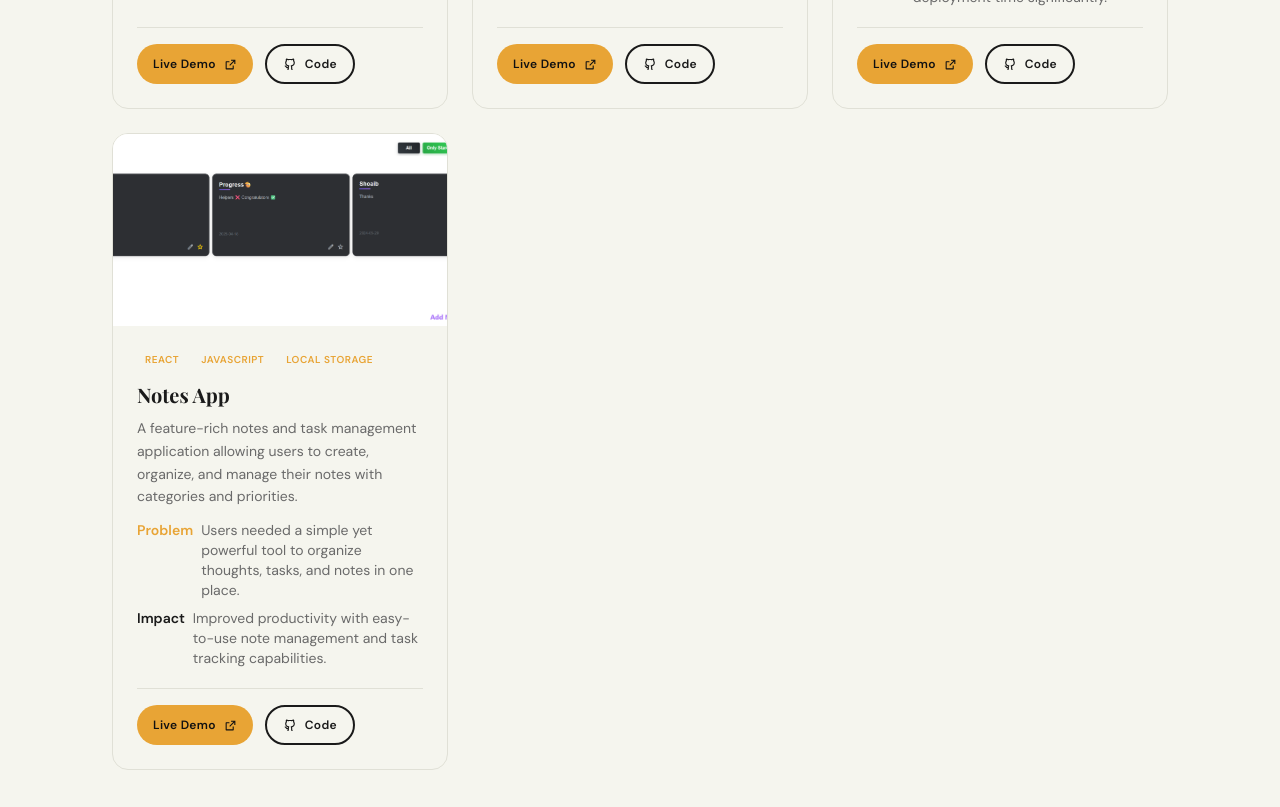
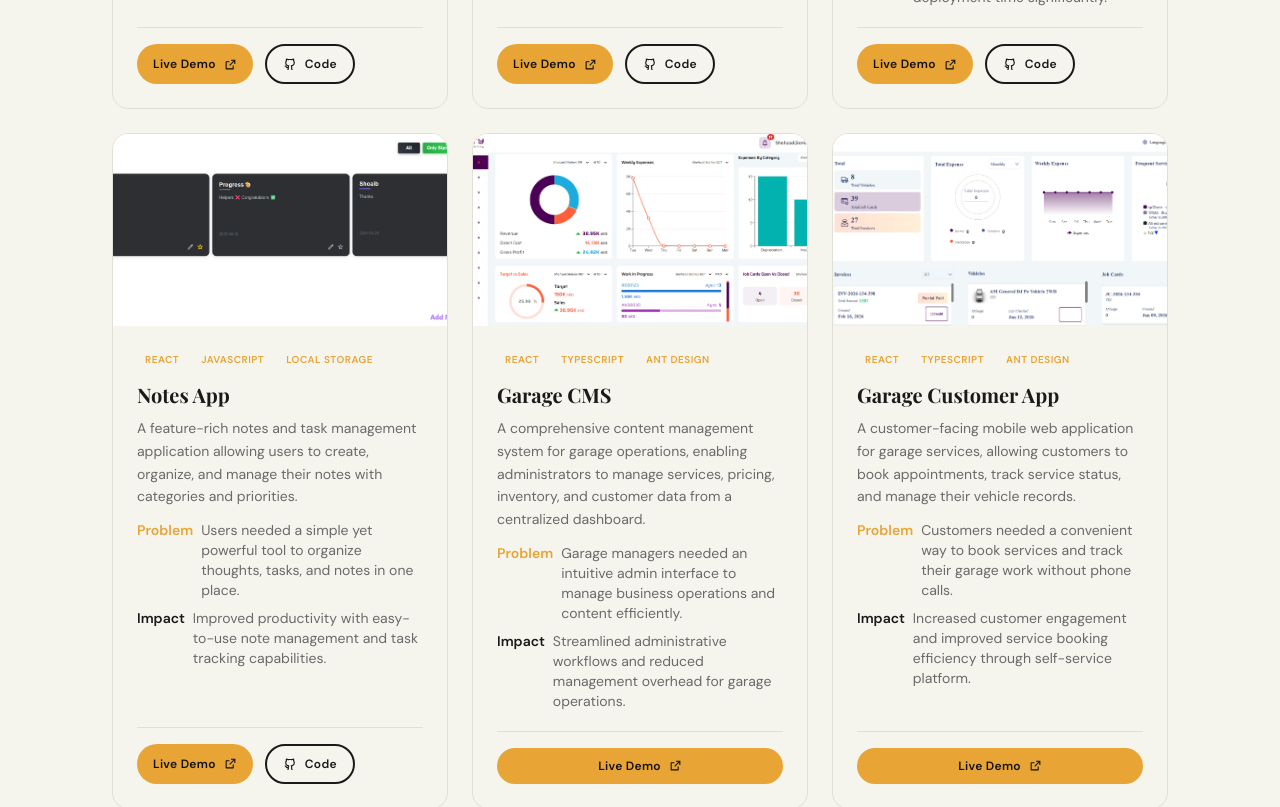
Before and after one commit to Ahmad-Rabani/portfolio, a React (Vite) app: page / in a window 1280 px wide. Shown: the part 3960-4767 px from the top of the page. Built offline with nearby package versions, Linux system fonts and the light colour scheme; a web font is replaced by a local one.

Commit message:
feat: Add Garage CMS and Customer App projects
- Add Garage CMS admin dashboard project with live link
- Add Garage Customer App service booking platform with live link
- Both projects include local images (CMS.png, Customer.png)
- No GitHub links as these are production-only deployments

```diff
--- a/src/sections/Projects.tsx
+++ b/src/sections/Projects.tsx
@@ -84,6 +84,28 @@ const PROJECTS: Project[] = [
     image: '/project%20images/notes-app.png',
     liveUrl: 'https://todo-react-nine-woad.vercel.app/home',
     githubUrl: 'https://github.com/Ahmad-Rabani/Notes-React',
+    featured: false,
+  },
+  {
+    id: 8,
+    title: 'Garage CMS',
+    description: 'A comprehensive content management system for garage operations, enabling administrators to manage services, pricing, inventory, and customer data from a centralized dashboard.',
+    problem: 'Garage managers needed an intuitive admin interface to manage business operations and content efficiently.',
+    impact: 'Streamlined administrative workflows and reduced management overhead for garage operations.',
+    tech: ['React', 'TypeScript', 'Ant Design'],
+    image: '/project%20images/CMS.png',
+    liveUrl: 'http://dev2.sianty.com',
+    featured: false,
+  },
+  {
+    id: 9,
+    title: 'Garage Customer App',
+    description: 'A customer-facing mobile web application for garage services, allowing customers to book appointments, track service status, and manage their vehicle records.',
+    problem: 'Customers needed a convenient way to book services and track their garage work without phone calls.',
+    impact: 'Increased customer engagement and improved service booking efficiency through self-service platform.',
+    tech: ['React', 'TypeScript', 'Ant Design'],
+    image: '/project%20images/Customer.png',
+    liveUrl: 'http://158.180.46.230:3006/login',
     featured: false,
   },
 ];
```
Also changed, not shown: public/project images/CMS.png (added), public/project images/Customer.png (added).
